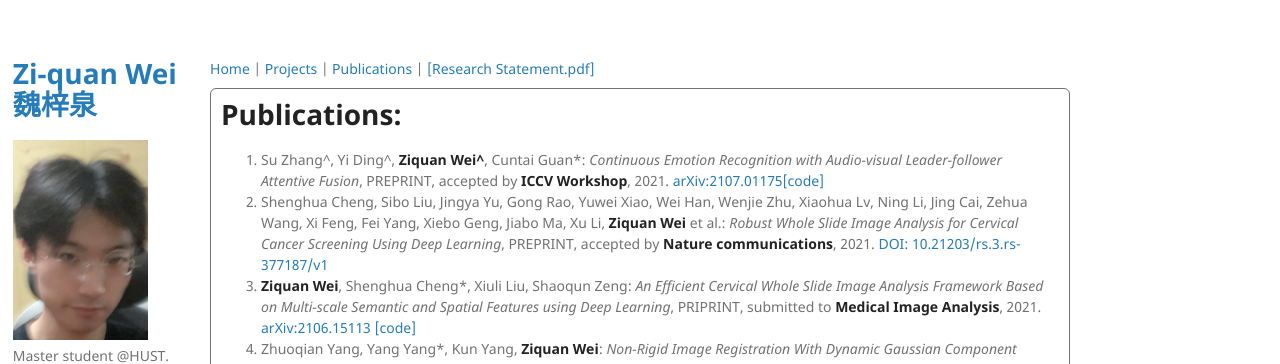
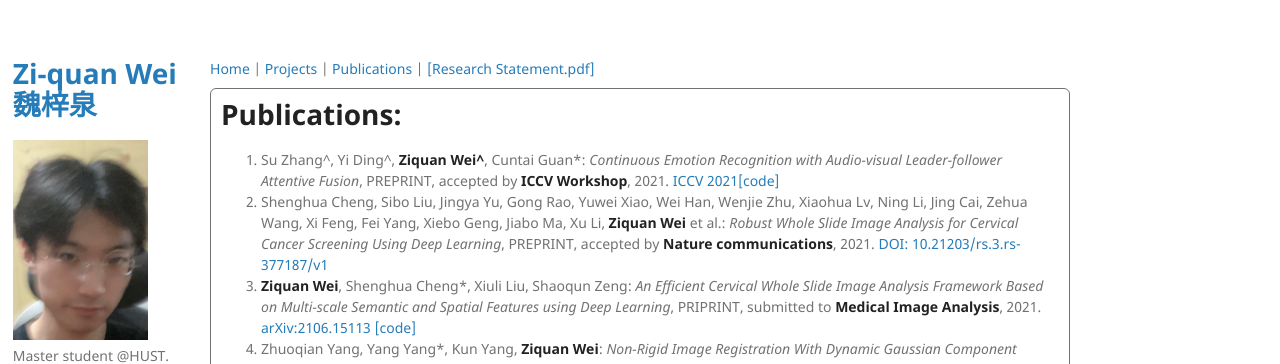
Before and after one commit to Chrisa142857/Chrisa142857.github.io, a Jekyll site: the page built from publications.md, in a window 1280 px wide. Shown: the top 364 px of the page. Built offline with Jekyll 4.4.1, drawn with Linux system fonts in a browser that asks for light colours; our own code applies the rules of GitHub Pages for plain Markdown files.

Commit message:
Update publications.md

```diff
--- a/publications.md
+++ b/publications.md
@@ -4,7 +4,7 @@ layout: default
 
 # Publications:
 
-0.  Su Zhang^, Yi Ding^, **Ziquan Wei^**, Cuntai Guan*: _Continuous Emotion Recognition with Audio-visual Leader-follower Attentive Fusion_, PREPRINT, accepted by **ICCV Workshop**, 2021. [arXiv:2107.01175](https://arxiv.org/abs/2107.01175)[[code]](https://github.com/sucv/ABAW2/tree/prototype)
+0.  Su Zhang^, Yi Ding^, **Ziquan Wei^**, Cuntai Guan*: _Continuous Emotion Recognition with Audio-visual Leader-follower Attentive Fusion_, PREPRINT, accepted by **ICCV Workshop**, 2021. [ICCV 2021](https://openaccess.thecvf.com/content/ICCV2021W/ABAW/html/Zhang_Continuous_Emotion_Recognition_With_Audio-Visual_Leader-Follower_Attentive_Fusion_ICCVW_2021_paper.html)[[code]](https://github.com/sucv/ABAW2/tree/prototype)
 1.  Shenghua Cheng, Sibo Liu, Jingya Yu, Gong Rao, Yuwei Xiao, Wei Han, Wenjie Zhu, Xiaohua Lv, Ning Li, Jing Cai, Zehua Wang, Xi Feng, Fei Yang, Xiebo Geng, Jiabo Ma, Xu Li, **Ziquan Wei** et al.: _Robust Whole Slide Image Analysis for Cervical Cancer Screening Using Deep Learning_, PREPRINT, accepted by **Nature communications**, 2021. [DOI: 10.21203/rs.3.rs-377187/v1](https://doi.org/10.21203/rs.3.rs-377187/v1)
 2.  **Ziquan Wei**, Shenghua Cheng*, Xiuli Liu, Shaoqun Zeng: _An Efficient Cervical Whole Slide Image Analysis Framework Based on Multi-scale Semantic and Spatial Features using Deep Learning_, PRIPRINT, submitted to **Medical Image Analysis**, 2021. [arXiv:2106.15113](https://arxiv.org/abs/2106.15113) [[code]](https://github.com/Chrisa142857/You-Only-Look-Cytopathology-Once)
 3.  Zhuoqian Yang, Yang Yang*, Kun Yang, **Ziquan Wei**: _Non-Rigid Image Registration With Dynamic Gaussian Component Density and Space Curvature Preservation_, **IEEE Transactions on Image Processing**, 28:2584-2598 [DOI: 10.1109/TIP.2018.2887204](https://doi.org/10.1109/TIP.2018.2887204)
```
